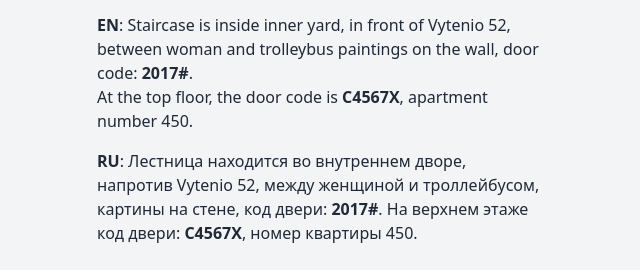
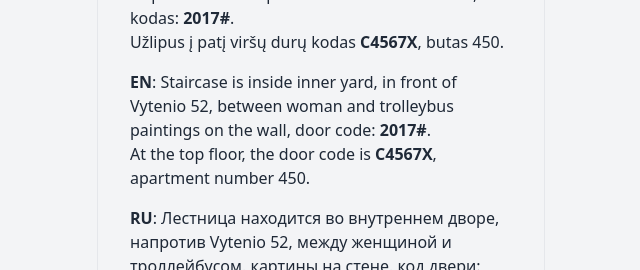
Before and after one commit to simzar/where-me, an Astro site: page / in a window 1280 px wide. Shown: the part 139-409 px from the top of the page, without its empty margins (319-959 px from the left). Built offline with nearby package versions, Linux system fonts and the light colour scheme; Astro itself is replaced by a stand-in of ours.

Commit message:
Add minimal card styles

```diff
--- a/src/components/Card.astro
+++ b/src/components/Card.astro
@@ -7,7 +7,7 @@
 const { id, title} = Astro.props;
 ---
 
-<article class="mt-4 mb-8">
+<article class="mt-4 mb-8 rounded-2xl md:border px-4 md:px-8 md:py-4 ">
 	<header class="text-xl">
 		<h1 id={id} class="text-2xl my-4">{title}</h1>
 	</header>
```
